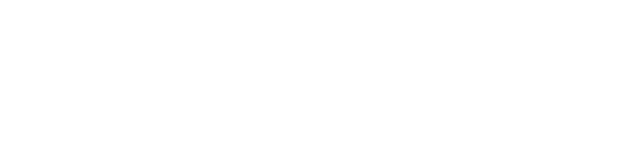
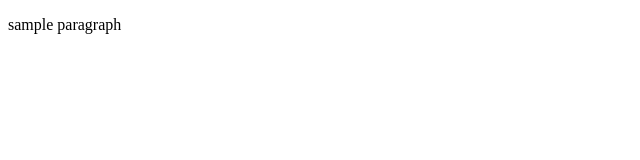
Before and after one commit to HamzeKabi/QR-code-webpage, a plain HTML site: page pra.html in a window 1280 px wide. Shown: the whole page, without its empty margins (0-640 px from the left). Drawn offline with Linux system fonts and the light colour scheme.

Commit message:
second commit

```diff
--- a/pra.html
+++ b/pra.html
@@ -1,5 +1,7 @@
 <!DOCTYPE html>
 <html>
   <head></head>
-  <body></body>
+  <body>
+    <p>sample paragraph</p>
+  </body>
 </html>
```
